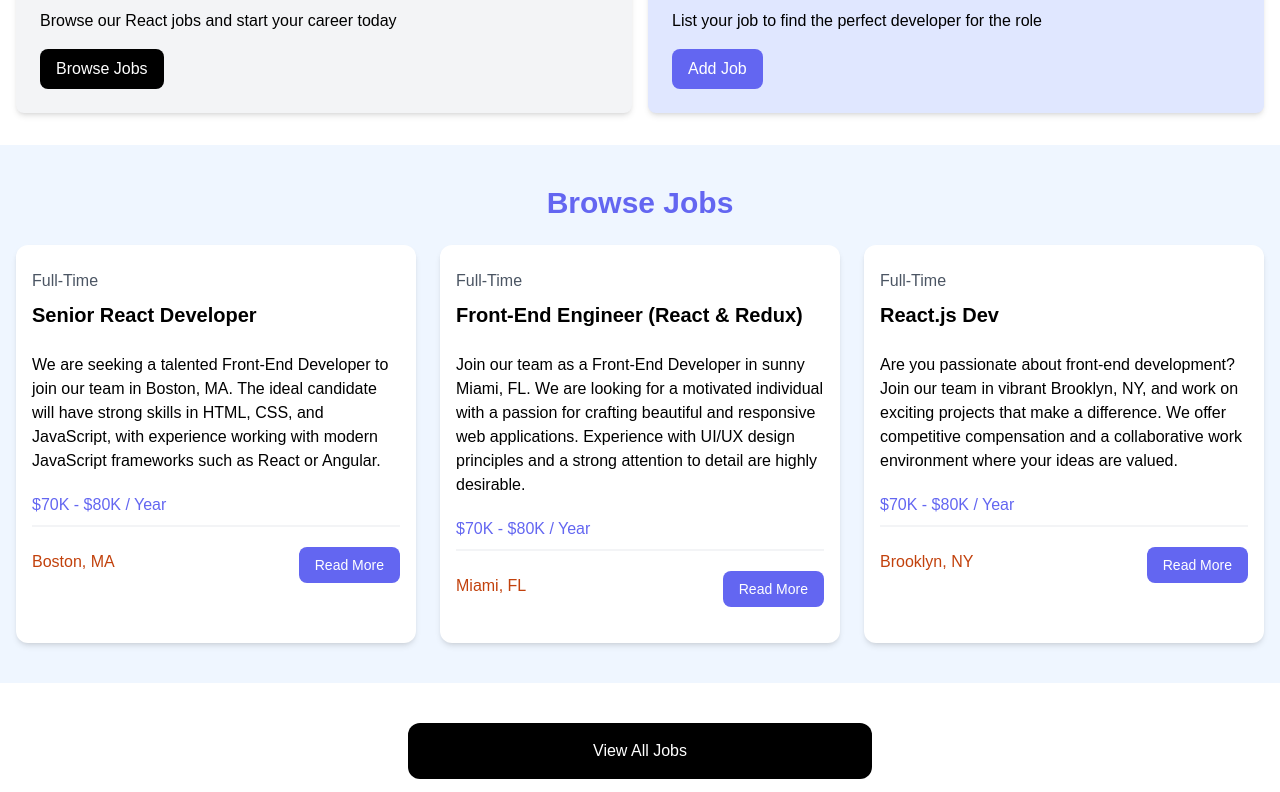
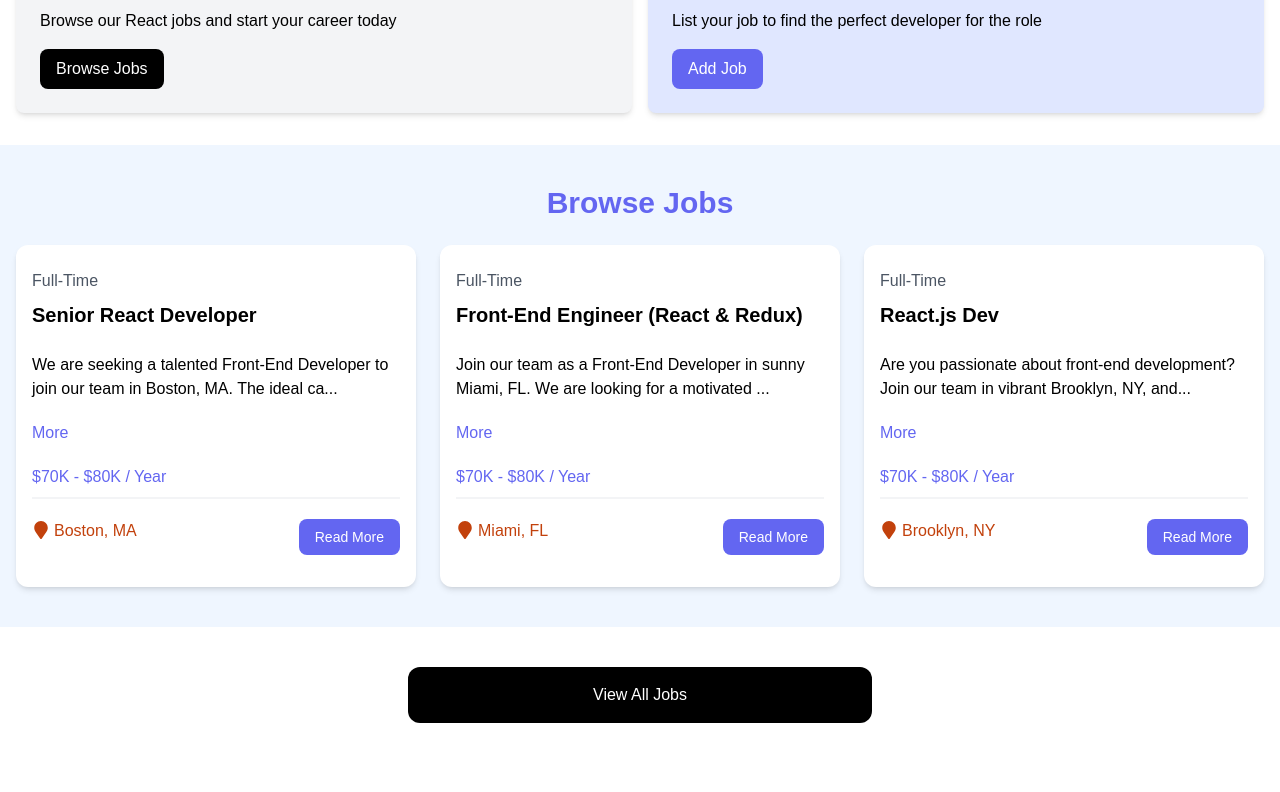
Before and after one commit to rakibulislam8226/react-jobs-publishing, a React (Vite) app: page / in a window 1280 px wide. Shown: the part 464-1256 px from the top of the page. After the commit the page ends 1227 px from the top, so only its background shows below. Built offline with nearby package versions, Linux system fonts and the light colour scheme.

Commit message:
add react-icons refactor JobListing and JobsListings components

```diff
--- a/package.json
+++ b/package.json
@@ -11,7 +11,9 @@
   },
   "dependencies": {
     "react": "^18.3.1",
-    "react-dom": "^18.3.1"
+    "react-dom": "^18.3.1",
+    "react-icons": "^5.4.0",
+    "react-router-dom": "^7.1.1"
   },
   "devDependencies": {
     "@eslint/js": "^9.17.0",
--- a/src/App.jsx
+++ b/src/App.jsx
@@ -1,6 +1,6 @@
 import Navbar from "./components/Navbar";
 import Hero from "./components/Hero";
-import JobsListing from "./components/JobsListings";
+import JobsListings from "./components/JobsListings";
 import ViewAllJobs from "./components/ViewAllJobs";
 import HomeCards from "./components/HomeCards";
 
@@ -11,10 +11,12 @@ function App() {
       <Navbar />
       <Hero />
       <HomeCards />
-      <JobsListing />
+      <JobsListings />
       <ViewAllJobs />
     </>
   )
 }
 
 export default App
+
+1.08
--- a/src/components/JobListing.jsx
+++ b/src/components/JobListing.jsx
@@ -1,6 +1,14 @@
-import React from 'react'
+import { React, useState } from 'react';
+import { FaMapMarker } from 'react-icons/fa';
+
 
 function JobListing(job) {
+    const [fullDescription, setFullDescription] = useState(false);
+    let description = job.description;
+    if (!fullDescription) {
+        description = description.substring(0, 90) + '...';
+    }
+
     return (
         <div className="bg-white rounded-xl shadow-md relative">
             <div className="p-4">
@@ -10,8 +18,13 @@ function JobListing(job) {
                 </div>
 
                 <div className="mb-5">
-                    {job.description}
+                    {description}
                 </div>
+                <button
+                    onClick={() => setFullDescription((prevState) => !prevState)}
+                    className='mb-5 text-indigo-500 hover:text-indigo-600'>
+                    {fullDescription ? 'Less' : 'More'}
+                </button>
 
                 <h3 className="text-indigo-500 mb-2">{job.salary} / Year</h3>
 
@@ -19,7 +32,7 @@ function JobListing(job) {
 
                 <div className="flex flex-col lg:flex-row justify-between mb-4">
                     <div className="text-orange-700 mb-3">
-                        <i className="fa-solid fa-location-dot text-lg"></i>
+                        <FaMapMarker className='mb-1 mr-1 inline text-lg'/>
                         {job.location}
                     </div>
                     <a
--- a/src/components/JobsListings.jsx
+++ b/src/components/JobsListings.jsx
@@ -2,7 +2,7 @@ import React from 'react';
 import jobs from '../jobs.json';
 import JobListing from './JobListing';
 
-function JobsListing() {
+function JobsListings() {
     const recentJobs = jobs.slice(0, 3);
     return (
         <div>
@@ -25,4 +25,4 @@ function JobsListing() {
     )
 }
 
-export default JobsListing
+export default JobsListings
```
Also changed, not shown: 1 other file (tests, documents, lock files or other folders).
